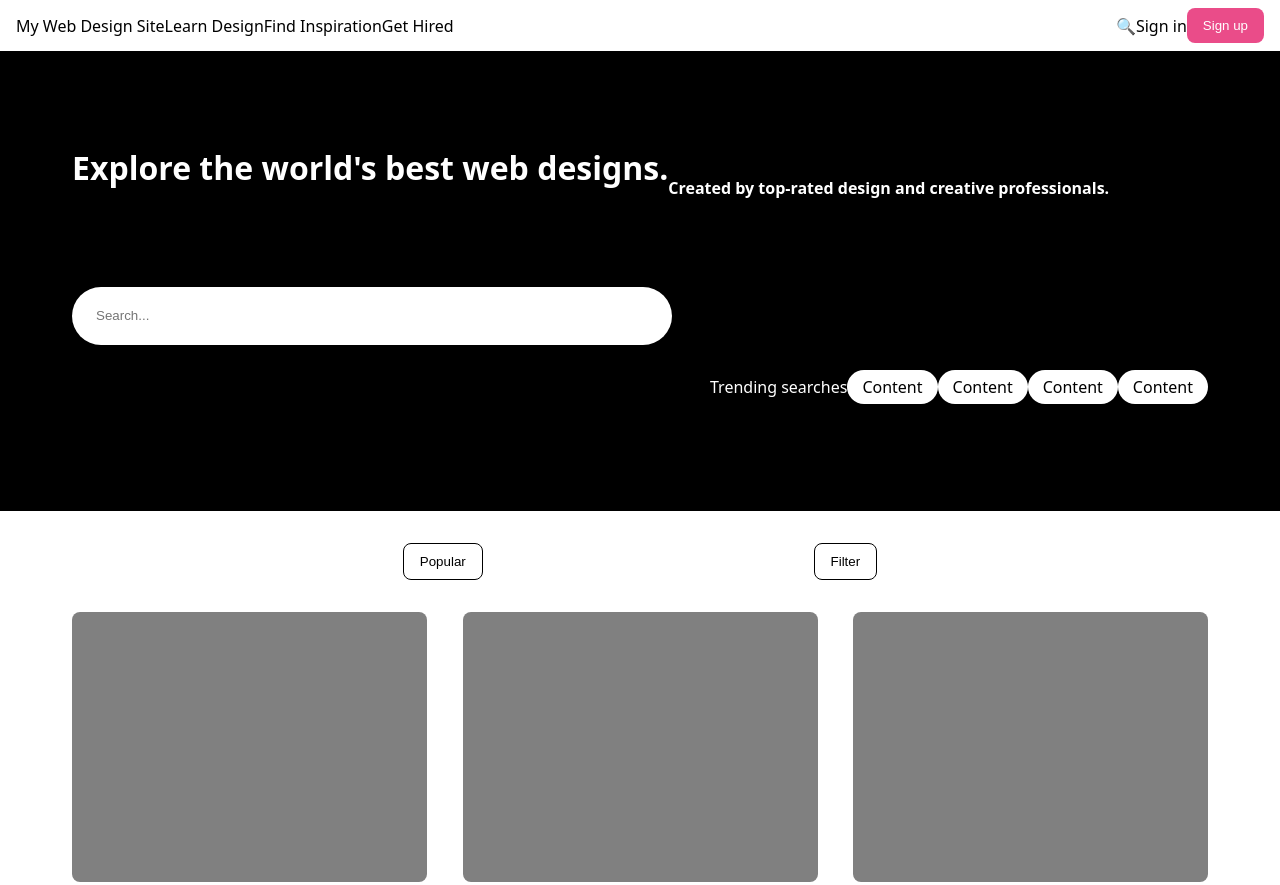
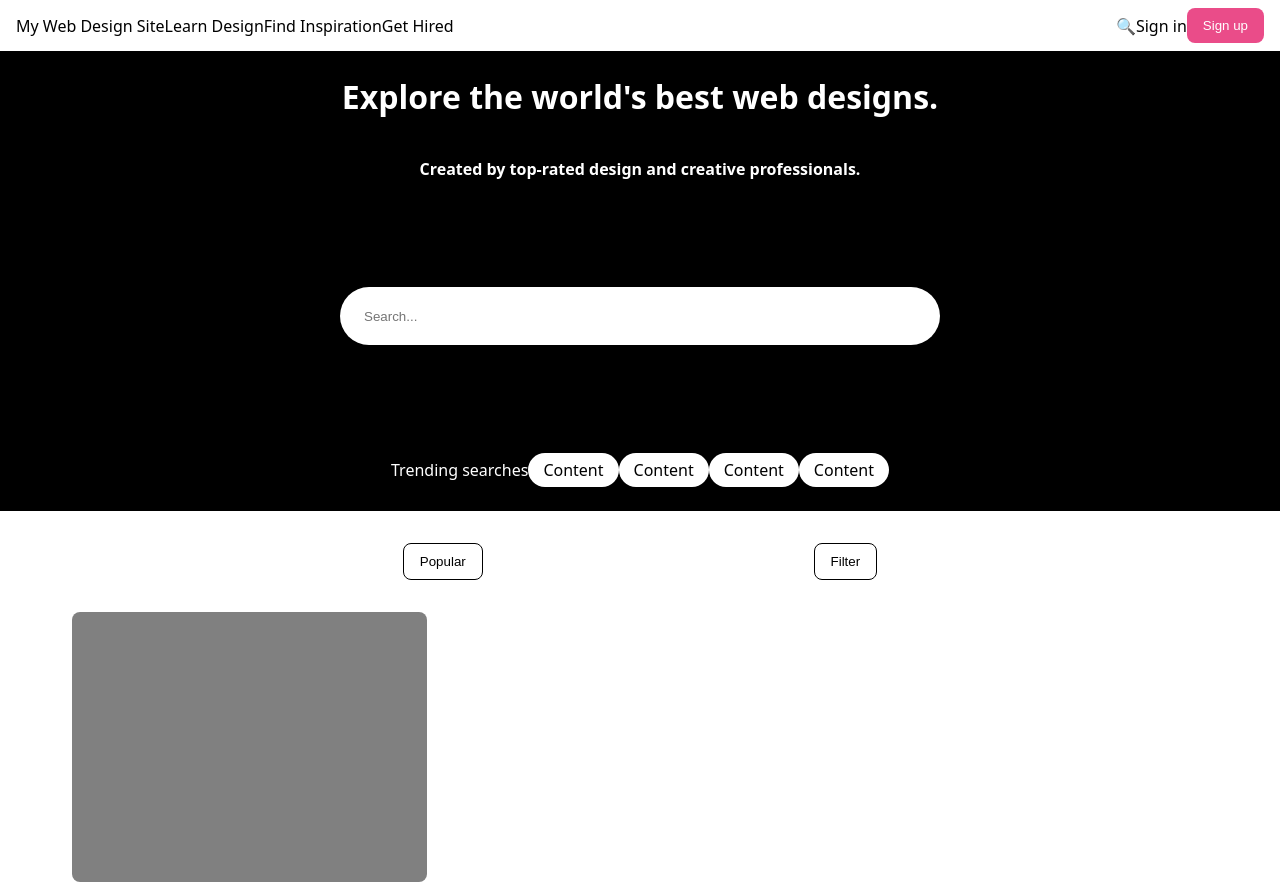
Before and after one commit to vikramrgopalan-gaseb/flexbox-lab, a plain HTML site: page index.html in a window 1280 px wide. Shown: the top 885 px of the page. Drawn offline with Linux system fonts and the light colour scheme.

Commit message:
10/21 lab time

```diff
--- a/css/style.css
+++ b/css/style.css
@@ -13,14 +13,20 @@ nav {
   padding: 8px 16px;
 }
 
-.flex-parent {
+nav.flex-parent {
  display: flex;
  justify-content: space-between;
 }
 
-.flex-child {
+nav.flex-child {
  display: flex;
  justify-content: space-between;
+}
+
+#destinations.flex-child {
+    display: flex;
+    align-items: center;
+    flex-direction: row;
 }
 
 p {
@@ -34,7 +40,14 @@ section {
   padding: 24px 72px;
 }
 
-.flex-child {
+#hero.flex-parent{
+    display: flex;
+    align-items: center;
+    flex-direction: column;
+    justify-content: space-between;
+}
+
+#headers.flex-parent{
     display: flex;
     align-items: center;
     flex-direction: column;
@@ -69,7 +82,7 @@ main {
   padding: 32px 72px;
 }
 
-.flex-parent {
+#card.flex-parent {
     display: flex;
     flex-direction: row;
     flex-wrap: wrap;
@@ -99,7 +112,7 @@ nav button {
   margin-top: 8px;
 }
 
-.flex-child {
+.card-footer.flex-child {
     display: flex;
     flex-direction: row;
     justify-content: space-between;
@@ -110,7 +123,7 @@ nav button {
   background-color: white;
 }
 
-.flex-child {
+#subnav.flex-child {
     display: flex;
     justify-content: space-evenly;
     flex-direction: row;
--- a/index.html
+++ b/index.html
@@ -21,7 +21,7 @@
     </div>
   </nav>
   <section id="hero" class="flex-parent">
-    <div id="headers" class="flex-child">
+    <div id="headers" class="flex-parent">
       <h1>Explore the world's best web designs.</h1>
       <h2>Created by top-rated design and creative professionals.</h2>
     </div>
```
